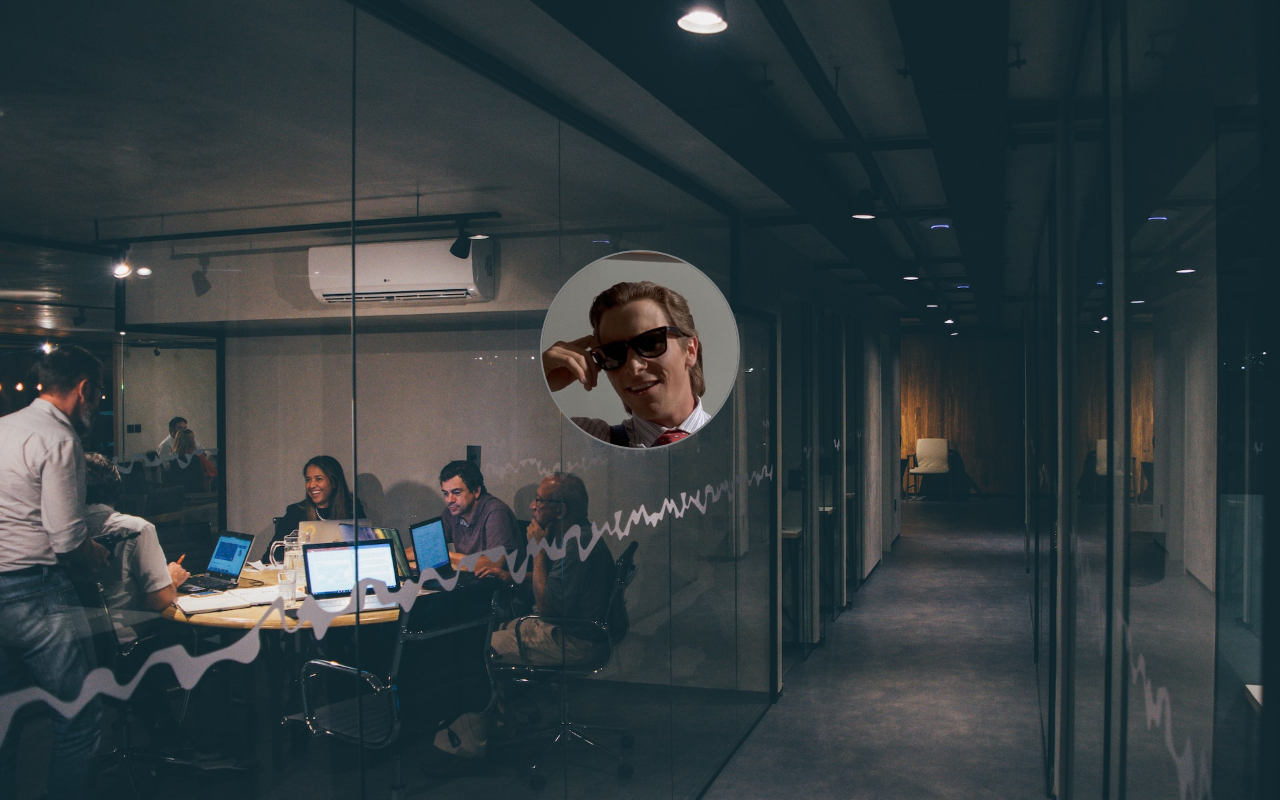
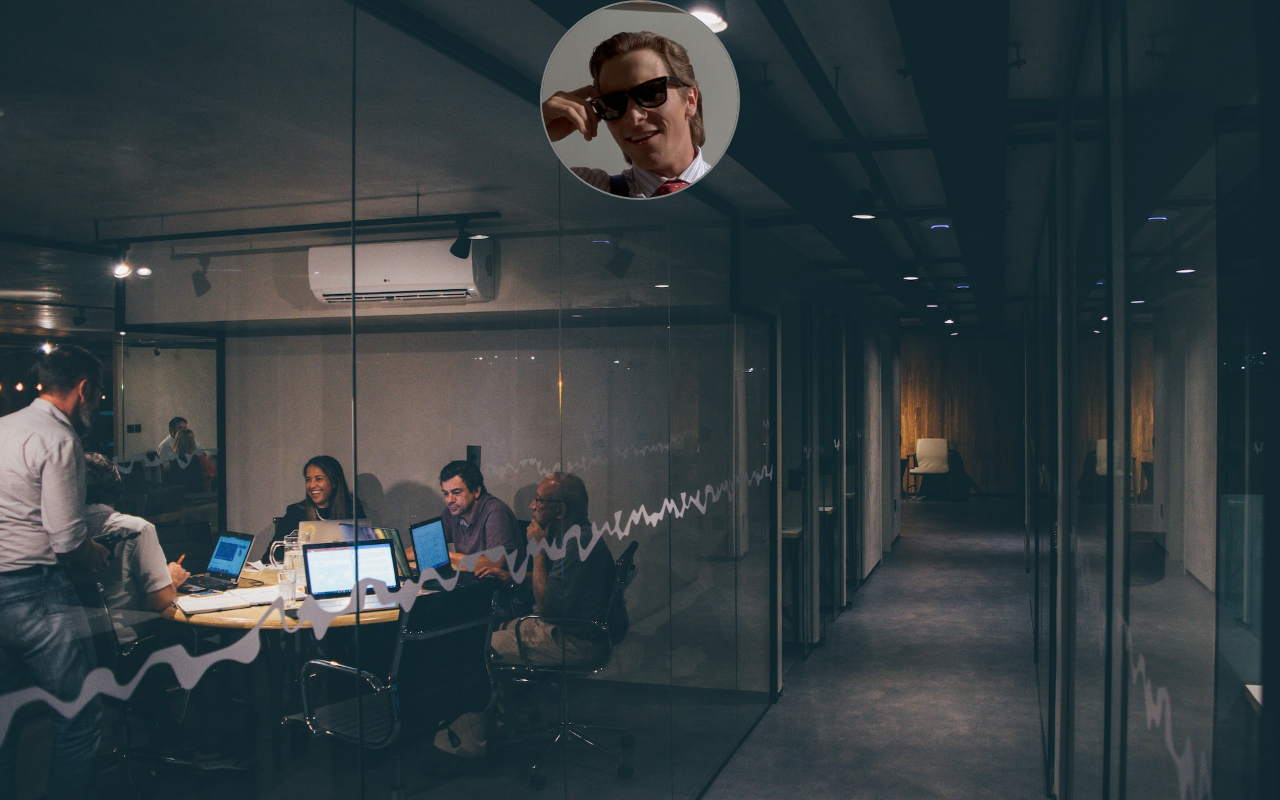
Before and after one commit to RomSokolov/my-taplink, a plain HTML site: page index.html in a window 1280 px wide. Drawn offline with Linux system fonts and the light colour scheme.

Commit message:
add styles

```diff
--- a/index.html
+++ b/index.html
@@ -1,23 +1,21 @@
 <!DOCTYPE html>
 <html lang="en">
   <head>
-  <meta charset="UTF-8">
-  <meta http-equiv="X-UA-Compatible" content="IE=edge">
-  <meta name="viewport" content="width=device-width, initial-scale=1.0">
+    <meta charset="UTF-8" />
+    <meta http-equiv="X-UA-Compatible" content="IE=edge" />
+    <meta name="viewport" content="width=device-width, initial-scale=1.0" />
     <title>Sokolov_Bio</title>
-  <link rel="stylesheet" href="./style/style.css">
+    <link rel="stylesheet" href="./style/style.css" />
   </head>
   <body>
-<div class="main">
-  <div class="hero">
-    <img class="avatar" src="./img/avatar.jpg" alt="">
+    <section class="hero">
+          <img class="avatar" src="./img/avatar.jpg" alt="avatar" />
           <ul class="profile__list">
             <li class="profile__item"><a href=""></a></li>
             <li class="profile__item"><a href=""></a></li>
             <li class="profile__item"><a href=""></a></li>
             <li class="profile__item"><a href=""></a></li>
           </ul>
-  </div>
-</div>
-
+    </section>
+  </body>
 </html>
--- a/style/style.css
+++ b/style/style.css
@@ -41,16 +41,10 @@ body {
   background-attachment: fixed;
 }
 
-.main {
-  display: flex;
-  flex-direction: column;
+.hero {
   max-width: 940px;
   margin: 0 auto;
-  margin-top: 250px;
-}
-
-.hero {
-  margin: 0 auto;
+  text-align: center;
 }
 
 .avatar {
```
Lines whose indentation alone changed are shown as unchanged.
